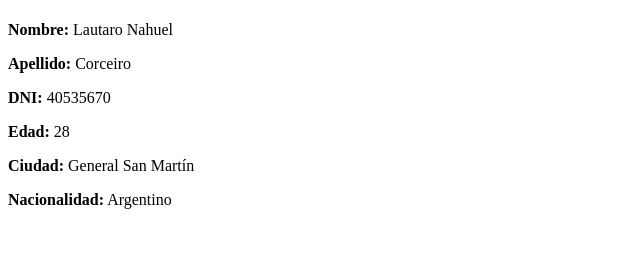
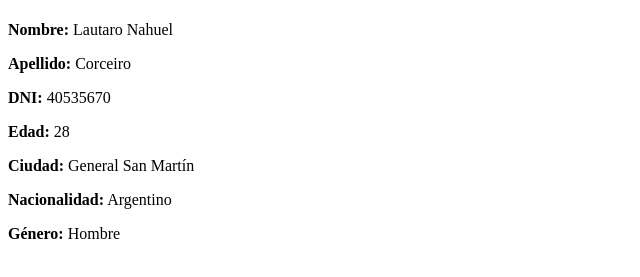
Before and after one commit to lauttic/ingSoftwareFinal, a plain HTML site: page index.html in a window 1280 px wide. Shown: the part 59-336 px from the top of the page, without its empty margins (0-640 px from the left). Drawn offline with Linux system fonts and the light colour scheme.

Commit message:
cuarto commit con merge request

```diff
--- a/index.html
+++ b/index.html
@@ -12,5 +12,6 @@
     <p><strong>Edad:</strong> 28</p>
     <p><strong>Ciudad:</strong> General San Martín</p>
     <p><strong>Nacionalidad:</strong> Argentino</p>
+    <p><strong>Género:</strong> Hombre</p>
 </body>
 </html>
```
